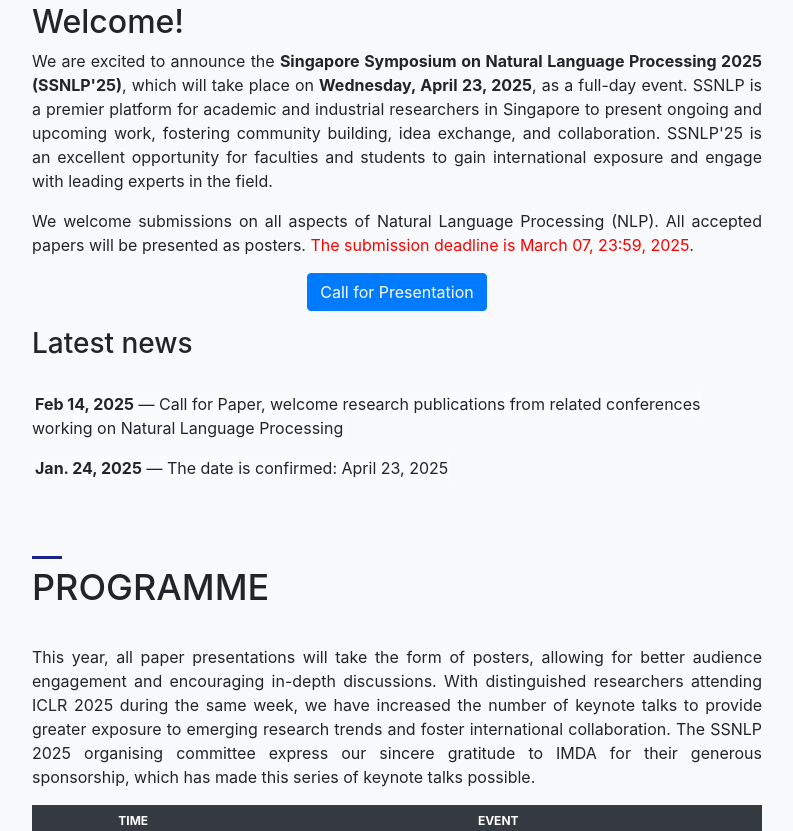
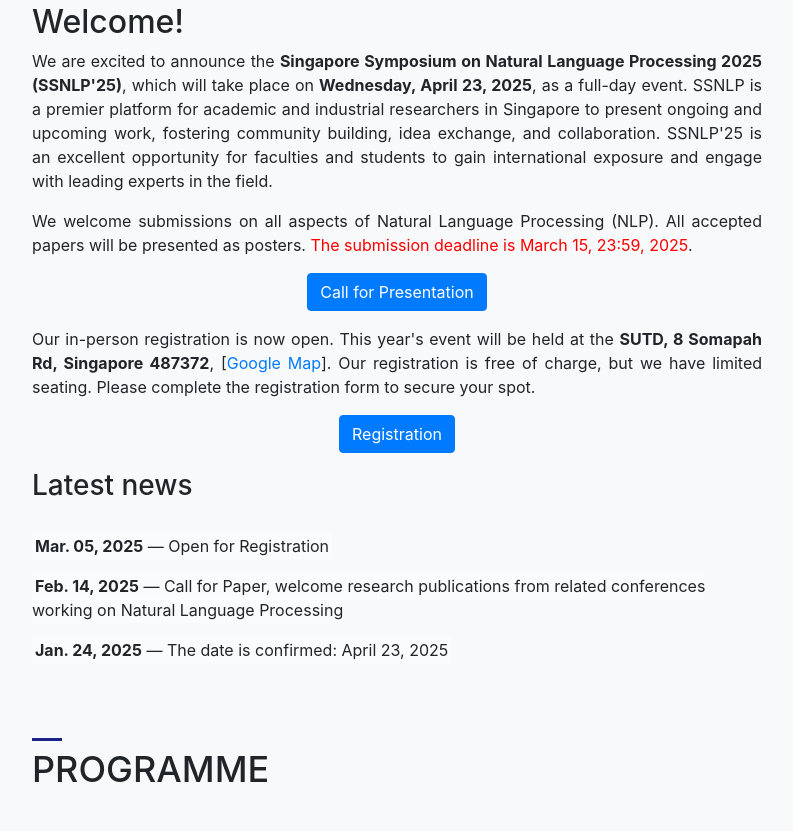
Before and after one commit to ssnlp-website/ssnlp25, a website with bundled scripts: page index.html in a window 1280 px wide. Shown: the part 533-1364 px from the top of the page, without its empty margins (243-1036 px from the left). Built offline with nearby package versions, Linux system fonts and the light colour scheme; files whose address does not match are found by name.

Commit message:
Add files via upload

```diff
--- a/index.html
+++ b/index.html
@@ -217,13 +217,9 @@
                 </p>
                 <p style="text-align: justify;">
                     We welcome submissions on all aspects of Natural Language Processing (NLP). All accepted papers will be presented as posters.
-                    <font color="red">The submission deadline is March 07, 23:59, 2025</font>.
+                    <font color="red">The submission deadline is March 15, 23:59, 2025</font>.
                 </p>
 
-    	<!-- <p style="text-align: justify;">
-		Since its inception in 2018, SSNLP has steadily grown in both popularity and influence, with successful editions held in 2018, 2019, 2020, 2022, 2023, and 2024.
-		We look forward to continuing this tradition in 2025 and delivering another impactful experience for all participants.
-	</p> -->
 
                 <!-- <p style="text-align: justify;">
 			This year's event will be held at the <b> SUTD, 8 Somapah Rd, Singapore 487372,
@@ -238,15 +234,16 @@
                     <a href="https://docs.google.com/spreadsheets/d/1B8RJZX6jNBFlVhTDDhh0Eh8tf7UaEN47-w879o6xJqk/edit?usp=sharing" class="btn btn-primary">Call for Presentation</a>
                   </p>
                 </center>
-                <!-- <p style="text-align: justify;">
-                    Our in-person registration is now closed due to high demand. For those interested in virtual attendance, please complete the form below. Please note that priority for all Q&A sessions will be given to on-site attendees.
-                    <font color="red">The virtual registration deadline is Nov 5th, 17:00 SGT</font>.
-                    </p>
-                        <center>
-                          <p>
-                            <a href="https://docs.google.com/forms/d/e/1FAIpQLScIBI41W_D57fg6If_WjncnK0P3-JTWcBZZ0KiOInK0iNTn0g/viewform?usp=sf_link" class="btn btn-secondary">Virtual Registration</a>
-                          </p>
-                        </center> -->
+                <p style="text-align: justify;">
+                    Our in-person registration is now open. This year's event will be held at the <b> SUTD, 8 Somapah Rd, Singapore 487372</b>,
+                        [<a href="https://maps.app.goo.gl/Xs5Qn21nBZ6sfN4A9">Google Map</a>]. Our registration is free of charge, but we have limited seating. Please complete the registration form to secure your spot.
+                <!-- <font color="red">The registration deadline is Nov 5th, 17:00 SGT</font>. -->
+                </p>
+                    <center>
+                        <p>
+                        <a href="https://docs.google.com/forms/d/e/1FAIpQLSevYb5ebCYtOrDfX4o1sqawTgCkhml8GY38ci_rxG7XMHjluQ/viewform" class="btn btn-primary">Registration</a>
+                        </p>
+                    </center>
 
 
 
@@ -266,7 +263,8 @@
 
                 <h3>Latest news</h3>
                 <br>
-                  <p><span class="white_bg"><strong>Feb 14, 2025</strong> — Call for Paper, welcome research publications from related conferences working on Natural Language Processing</span></p>
+                    <p><span class="white_bg"><strong>Mar. 05, 2025</strong> — Open for Registration</p>
+                  <p><span class="white_bg"><strong>Feb. 14, 2025</strong> — Call for Paper, welcome research publications from related conferences working on Natural Language Processing</span></p>
                    <p><span class="white_bg"><strong>Jan. 24, 2025</strong> — The date is confirmed: April 23, 2025</span></p>
 
             </div>
@@ -456,7 +454,7 @@
                                     <a href="#speaker1" data-toggle="collapse">
                                         <figure>
                                             <img src="images/speaker/Faeze_Brahman.jpg" class="hover2"  height="185">
-                                            <figcaption><h5>Faeze Brahman</h5></figcaption>
+                                            <figcaption><h5>Faeze Brahman</h5></figcaption>Research scientist
                                         </figure>
                                     </a>
                                 </td>
@@ -467,6 +465,7 @@
                                                  height="185">
                                             <figcaption>
                                                 <h5>Junyang Lin</h5>
+                                                Lead of Alibaba Qwen
                                             </figcaption>
                                         </figure>
                                     </a>
```
